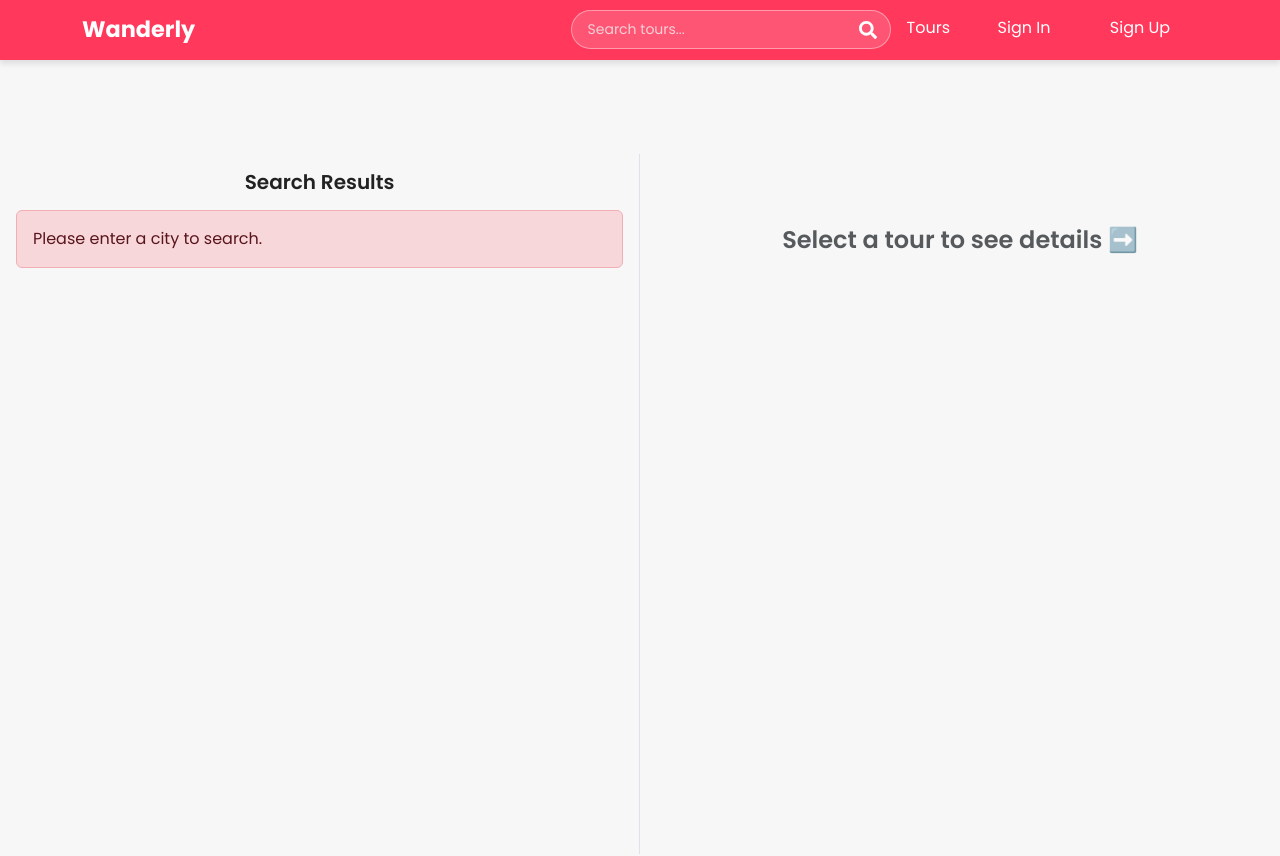
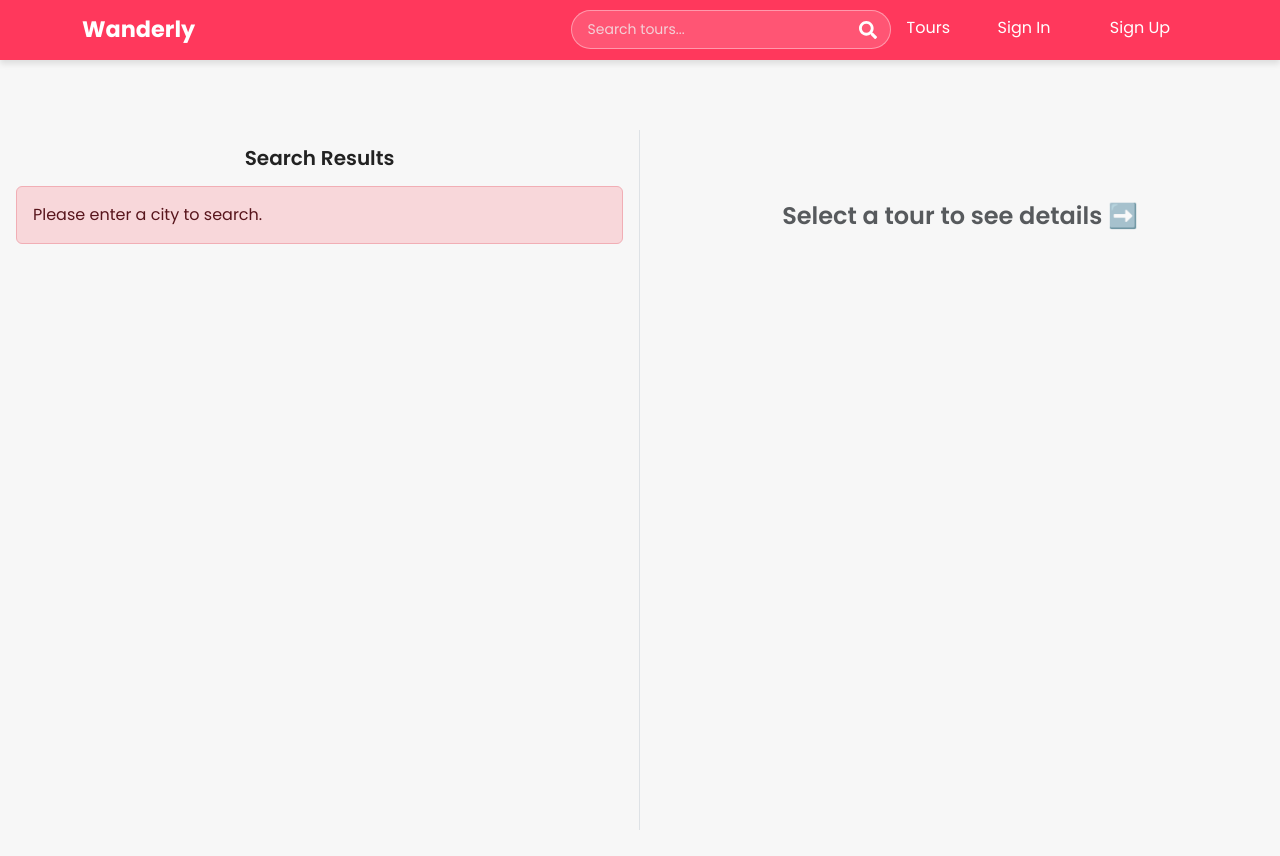
Before and after one commit to Vishnu-788/Wanderly, a React (Vite) app in the folder client/: page /search in a window 1280 px wide. Shown: the top 856 px of the page. Built offline with nearby package versions, Linux system fonts and the light colour scheme.

Commit message:
Minor fixes, Fixed review wasnt getting connected with the tour id. Bug Fixed.

```diff
--- a/client/src/components/ui/reviews/ReviewForm.jsx
+++ b/client/src/components/ui/reviews/ReviewForm.jsx
@@ -13,7 +13,7 @@ function ReviewForm({ tourId, closeForm, onSubmitSuccess }) {
   const handleSubmit = async (e) => {
     e.preventDefault();
     const data = {
-      tour: tourId,
+      tourId: tourId,
       username,
       rating,
       reviewText,
--- a/client/src/pages/Search.jsx
+++ b/client/src/pages/Search.jsx
@@ -47,7 +47,7 @@ function Search() {
 
   return (
     <Container fluid className="search-wrapper">
-      <Row className="min-vh-100 pt-4">
+      <Row className="min-vh-100">
         {/* Left panel: Scrollable list */}
         <Col
           md={6}
```
Also changed, not shown: 1 other file (tests, documents, lock files or other folders).
